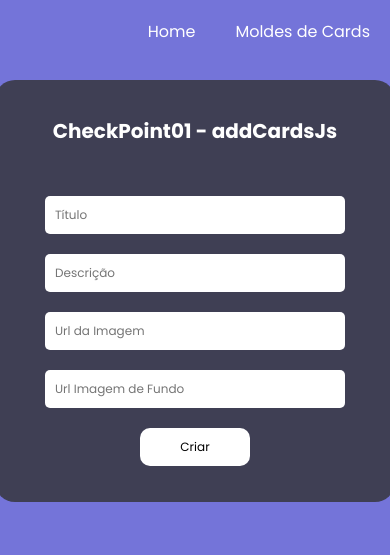
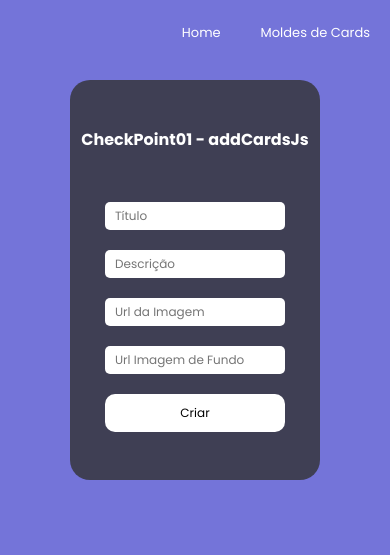
Before and after one commit to dougsn/addCardsJs, a plain HTML site: page index.html in a window 390 px wide. Drawn offline with nearby package versions, Linux system fonts and the light colour scheme.

Commit message:
Enviando a responsividade da página principal

```diff
--- a/style/style.css
+++ b/style/style.css
@@ -26,7 +26,7 @@ ul {
 }
 
 body {
-    background: rgb(116,116,217);
+  background: rgb(116, 116, 217);
 }
 
 main {
@@ -39,12 +39,12 @@ form {
   display: flex;
   flex-direction: column;
   width: 400px;
-  height: 70vh;
+  height: 600px;
   justify-content: center;
   background: rgb(51 51 51 / 80%);
   align-items: center;
   border-radius: 20px;
-  backdrop-filter: blur(5px);
+  backdrop-filter: blur(3px);
 }
 
 legend {
@@ -94,22 +94,72 @@ input:focus {
   border: 0px;
 }
 
-@media only screen and (max-width:900px) {
-
+@media only screen and (max-width: 900px) {
   form {
-  height: 50vh;
-	padding: 0px 30px
+    padding: 0px 30px;
+    height: 500px;
   }
 
   input {
-    font-size: 12px
+    font-size: 12px;
   }
-
 
   legend {
     font-size: 20px;
   }
+}
 
+@media only screen and (max-width: 500px) {
+  legend {
+    font-size: 16px;
+  }
 
+  input {
+    border: none;
+    border-radius: 5px;
+    background-color: #fff;
+    padding: 5px 10px;
+    width: 200px;
+  }
 
+  .divForm {
+    display: flex;
+    flex-direction: column;
+    gap: 20px;
+    width: 300px;
+    align-items: center;
+  }
+
+  form {
+    width: 300px;
+    padding: 0px 0px;
+    height: 400px;
+  }
+
+  .card {
+    width: 20rem !important;
+  }
 }
+
+@media only screen and (max-width: 450px) {
+  .card {
+    width: 15rem !important;
+  }
+
+  form {
+    width: 250px;
+    padding: 0px 0px;
+  }
+
+  input {
+    border: none;
+    border-radius: 5px;
+    background-color: #fff;
+    padding: 5px 10px;
+    width: 180px;
+  }
+
+  nav ul li a {
+    font-size: 13px;
+  }
+}
```
